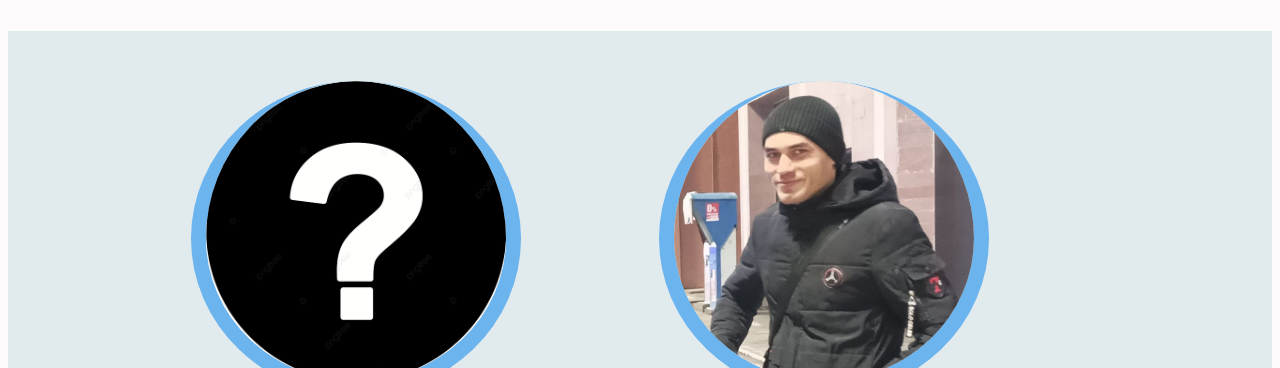
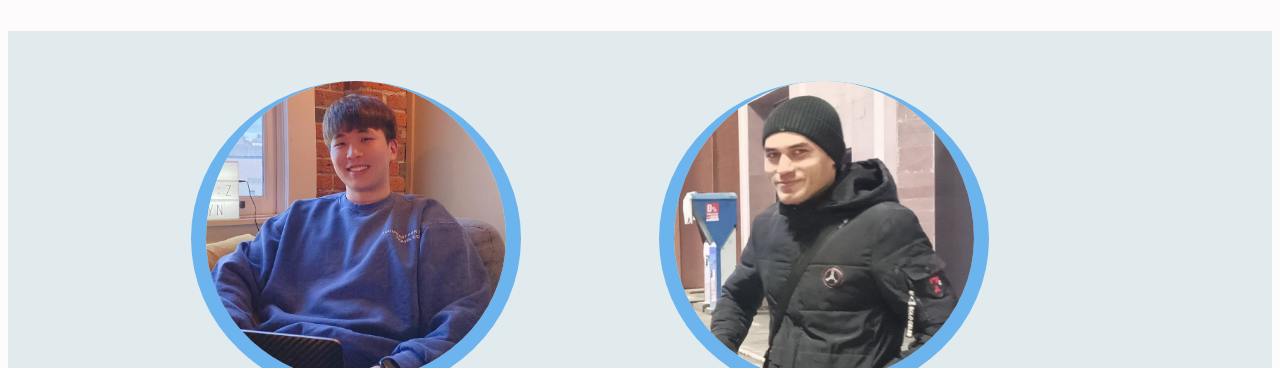
Before and after one commit to jason-commercial/team-tutorial, a plain HTML site: page index.html in a window 1280 px wide. Shown: the part 142-510 px from the top of the page. Drawn offline with Linux system fonts and the light colour scheme.

Commit message:
All images

```diff
--- a/index.html
+++ b/index.html
@@ -12,7 +12,7 @@
 
     <section class="albom_section">
     <div class="albom">
-    <img src="img/question.jpg" alt="Jason">
+    <img src="img/Jason.jpg" alt="Jason">
     <div class="name">Jason</div>
 
     <img src="img/Ali.jpg" alt="Qurbonali">
```
Also changed, not shown: img/Jason.jpg (added).
